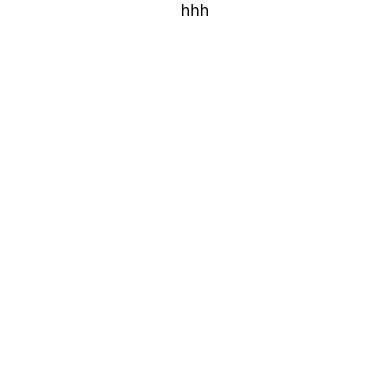
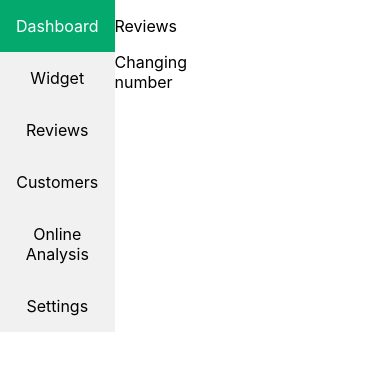
Before and after one commit to nneverson/SE-Homework, a React (Create React App) app in the folder dashboard/: page / in a window 390 px wide. Shown: the top 370 px of the page. Built offline with nearby package versions, Linux system fonts and the light colour scheme.

Commit message:
added sidebar and styles

```diff
--- a/dashboard/src/App.css
+++ /dev/null
@@ -1,38 +0,0 @@
-.App {
-  text-align: center;
-}
-
-.App-logo {
-  height: 40vmin;
-  pointer-events: none;
-}
-
-@media (prefers-reduced-motion: no-preference) {
-  .App-logo {
-    animation: App-logo-spin infinite 20s linear;
-  }
-}
-
-.App-header {
-  background-color: #282c34;
-  min-height: 100vh;
-  display: flex;
-  flex-direction: column;
-  align-items: center;
-  justify-content: center;
-  font-size: calc(10px + 2vmin);
-  color: white;
-}
-
-.App-link {
-  color: #61dafb;
-}
-
-@keyframes App-logo-spin {
-  from {
-    transform: rotate(0deg);
-  }
-  to {
-    transform: rotate(360deg);
-  }
-}
--- a/dashboard/src/App.js
+++ b/dashboard/src/App.js
@@ -1,10 +1,14 @@
 import React from 'react'
-import './App.css';
+import Sidebar from './Components/Sidebar'
+import Reviews from './Components/Reviews'
+import './Css/Sidebar.css'
+
 
 function App() {
   return (
     <div className="App">
-     hhh
+     <Sidebar />
+     <Reviews />
     </div>
   );
 }
--- /dev/null
+++ b/dashboard/src/Components/Reviews.js
@@ -0,0 +1,14 @@
+import React from 'react';
+
+const Reviews = () => {
+    return (
+        <div className="reviews">
+            <p>Reviews</p>
+            <div>
+                Changing number
+            </div>
+        </div>
+    );
+};
+
+export default Reviews;
--- /dev/null
+++ b/dashboard/src/Components/Sidebar.js
@@ -0,0 +1,20 @@
+import React from 'react';
+
+const Sidebar = () => {
+	return (
+		<div>
+			<div className='sidebar'>
+                <div id="align-sidebar">
+				<a className= 'active' href='#Dashboard'>Dashboard</a>
+				<a href='#Widget'>Widget</a>
+				<a href='#Reviews'>Reviews</a>
+				<a href='#Customers'>Customers</a>
+				<a href='#Analysis'>Online Analysis</a>
+				<a href='#settings'>Settings</a>
+                </div>
+			</div>
+		</div>
+	);
+};
+
+export default Sidebar;
--- /dev/null
+++ b/dashboard/src/Css/Rewiews.css
@@ -0,0 +1,3 @@
+.App{
+
+}
--- /dev/null
+++ b/dashboard/src/Css/Sidebar.css
@@ -0,0 +1,69 @@
+.App {
+	position: absolute;
+	top: 0;
+	left: 0;
+	height: 100%;
+	width: 100%;
+	display: grid;
+	grid-template-columns: repeat(4, 1fr);
+	grid-template-rows: repeat(3, 1fr);
+}
+.sidebar {
+	margin: 0;
+	padding: 0;
+	width: 200px;
+	background-color: #f1f1f1;
+	position: fixed;
+	height: 100%;
+	overflow: auto;
+}
+
+/* Sidebar links */
+.sidebar a {
+	display: block;
+	color: black;
+	padding: 16px;
+	text-decoration: none;
+}
+
+/* Active/current link */
+.sidebar a.active {
+	background-color: #04aa6d;
+	color: white;
+}
+
+/* Links on mouse-over */
+.sidebar a:hover:not(.active) {
+	background-color: #555;
+	color: white;
+}
+
+/* Page content. The value of the margin-left property should match the value of the sidebar's width property */
+div.content {
+	margin-left: 200px;
+	padding: 1px 16px;
+	height: 1000px;
+}
+
+/* On screens that are less than 700px wide, make the sidebar into a topbar */
+@media screen and (max-width: 700px) {
+	.sidebar {
+		width: 100%;
+		height: auto;
+		position: relative;
+	}
+	.sidebar a {
+		float: left;
+	}
+	div.content {
+		margin-left: 0;
+	}
+}
+
+/* On screens that are less than 400px, display the bar vertically, instead of horizontally */
+@media screen and (max-width: 400px) {
+	.sidebar a {
+		text-align: center;
+		float: none;
+	}
+}
```
Also changed, not shown: dashboard/src/Components/AverageRating.js (added), dashboard/src/Components/SentimentAnalysis.js (added), dashboard/src/Components/WebsiteVisitors.js (added).
